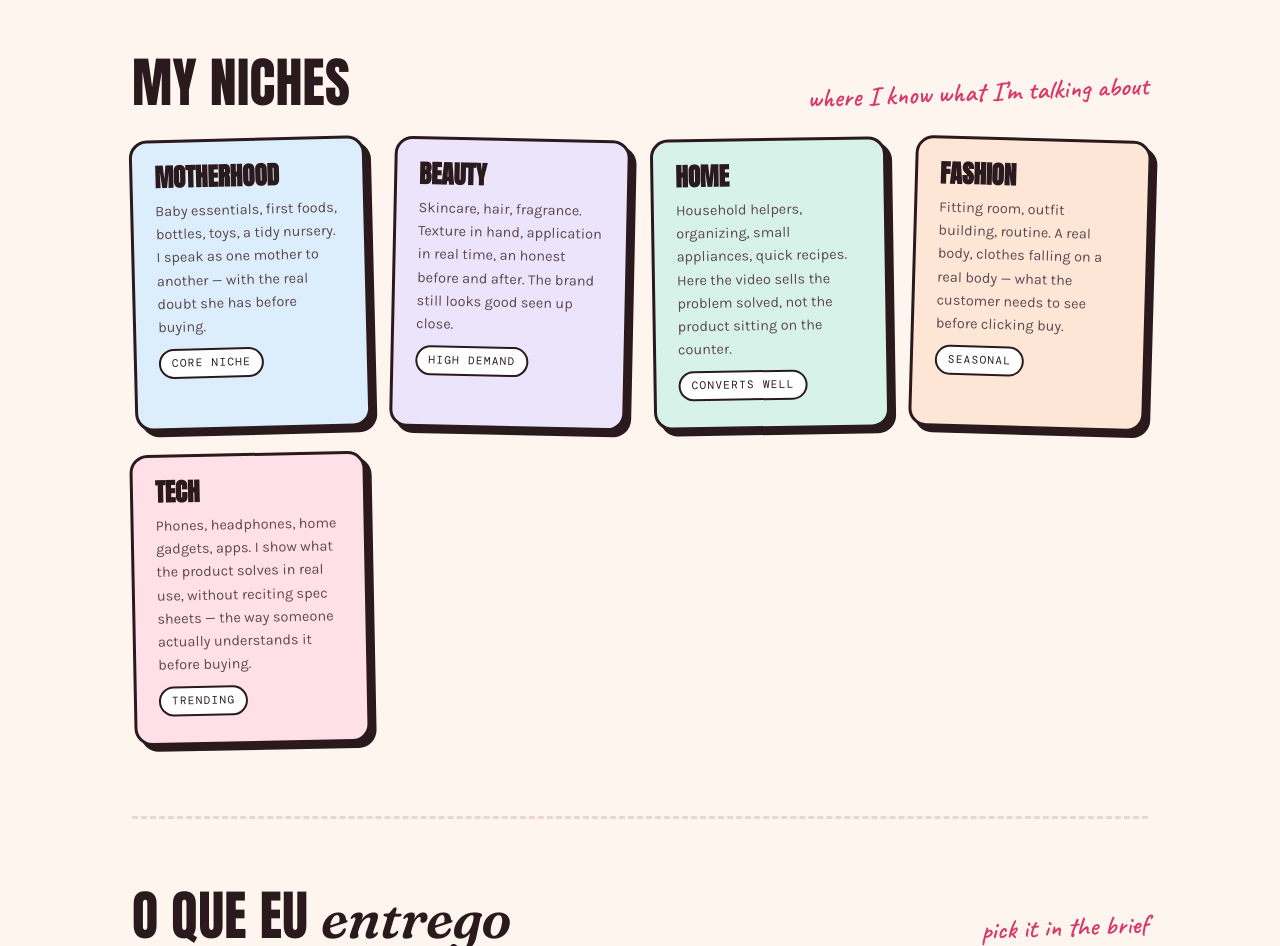
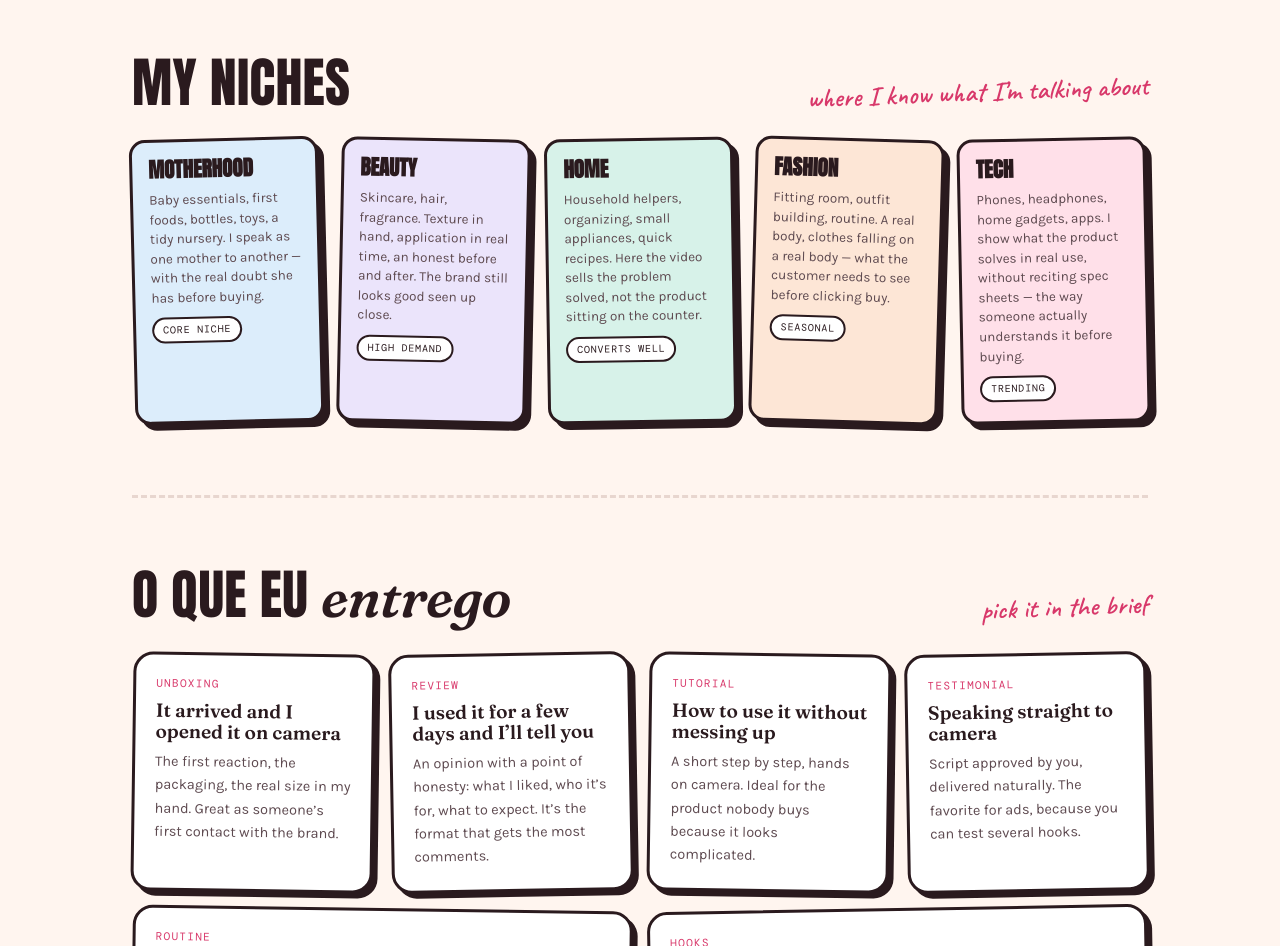
Before and after one commit to sorayamichelly-dev/ugc, a plain HTML site: page portfolio/index.html in a window 1280 px wide. Shown: the part 2980-3926 px from the top of the page. Drawn offline with nearby package versions, Linux system fonts and the light colour scheme.

Commit message:
Encolhe os cards de nicho para os cinco fecharem a linha
Com o Tech o grid quebrava deixando um card sozinho. Reduz a largura
minima, o espacamento e a tipografia dos cards para os cinco caberem na
mesma linha no computador, e quebrarem em pares no celular.

Co-Authored-By: Claude Opus 5 <noreply@anthropic.com>

```diff
--- a/portfolio/index.html
+++ b/portfolio/index.html
@@ -501,14 +501,14 @@
 
   .niches {
     display: grid;
-    grid-template-columns: repeat(auto-fit, minmax(232px, 1fr));
-    gap: clamp(16px, 2.4vw, 24px);
+    grid-template-columns: repeat(auto-fit, minmax(174px, 1fr));
+    gap: clamp(12px, 1.8vw, 18px);
   }
 
   .niche {
     border: 3px solid var(--ink);
-    border-radius: 18px;
-    padding: 22px 22px 26px;
+    border-radius: 16px;
+    padding: 17px 16px 19px;
     background: var(--paper);
     box-shadow: 6px 6px 0 var(--ink);
     display: grid;
@@ -525,14 +525,16 @@
 
   .niche:hover { transform: translate(3px, 3px) rotate(0deg); box-shadow: 3px 3px 0 var(--ink); }
 
-  .niche h3 { font-family: var(--poster); text-transform: uppercase; font-size: 25px; line-height: 1; margin: 0; }
-  .niche p { font-size: 14.5px; color: var(--ink-2); }
+  .niche h3 { font-family: var(--poster); text-transform: uppercase; font-size: 21px; line-height: 1; margin: 0; }
+  .niche p { font-size: 13.5px; line-height: 1.45; color: var(--ink-2); }
 
   .niche .tag {
     justify-self: start;
+    font-size: 10px;
+    letter-spacing: 0.08em;
     border: 2px solid var(--ink);
     border-radius: 999px;
-    padding: 4px 11px;
+    padding: 3px 9px;
     background: var(--paper);
   }
 
```
